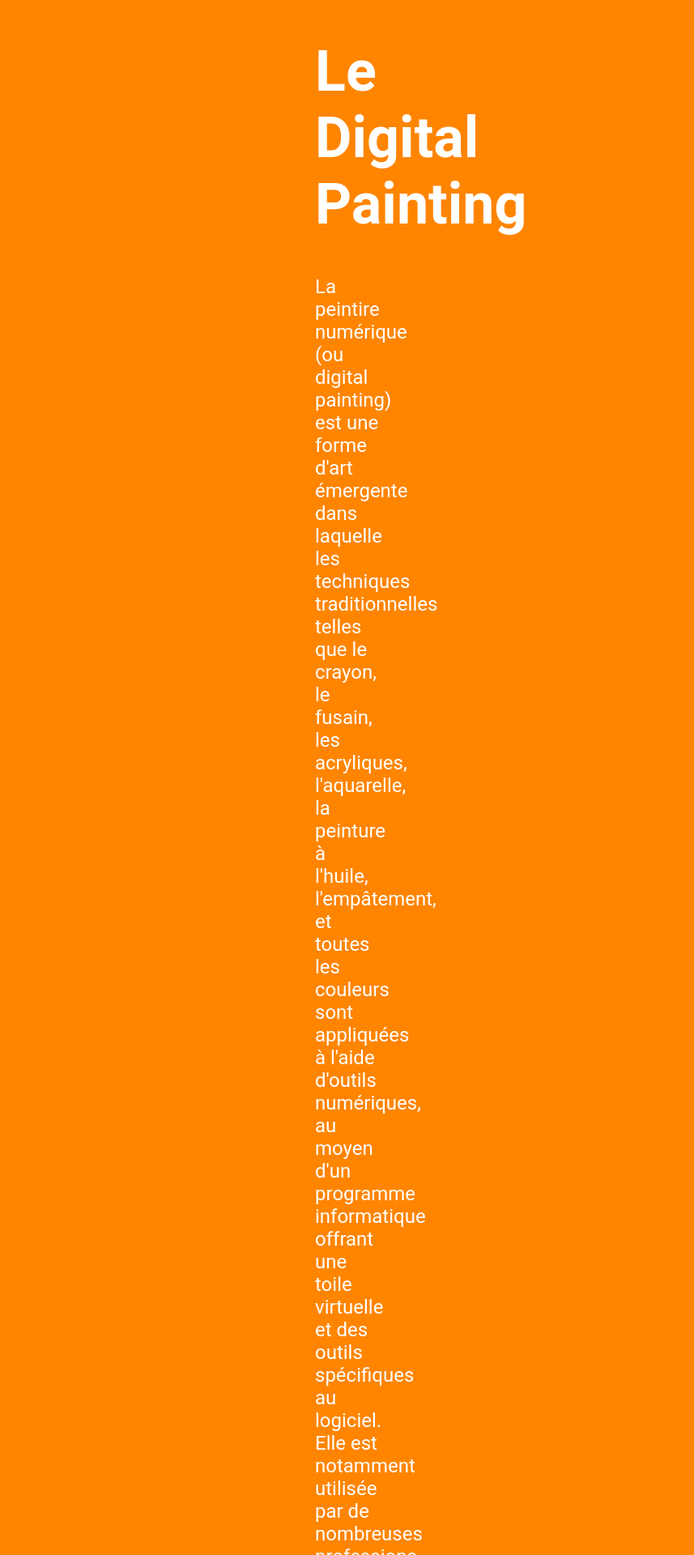
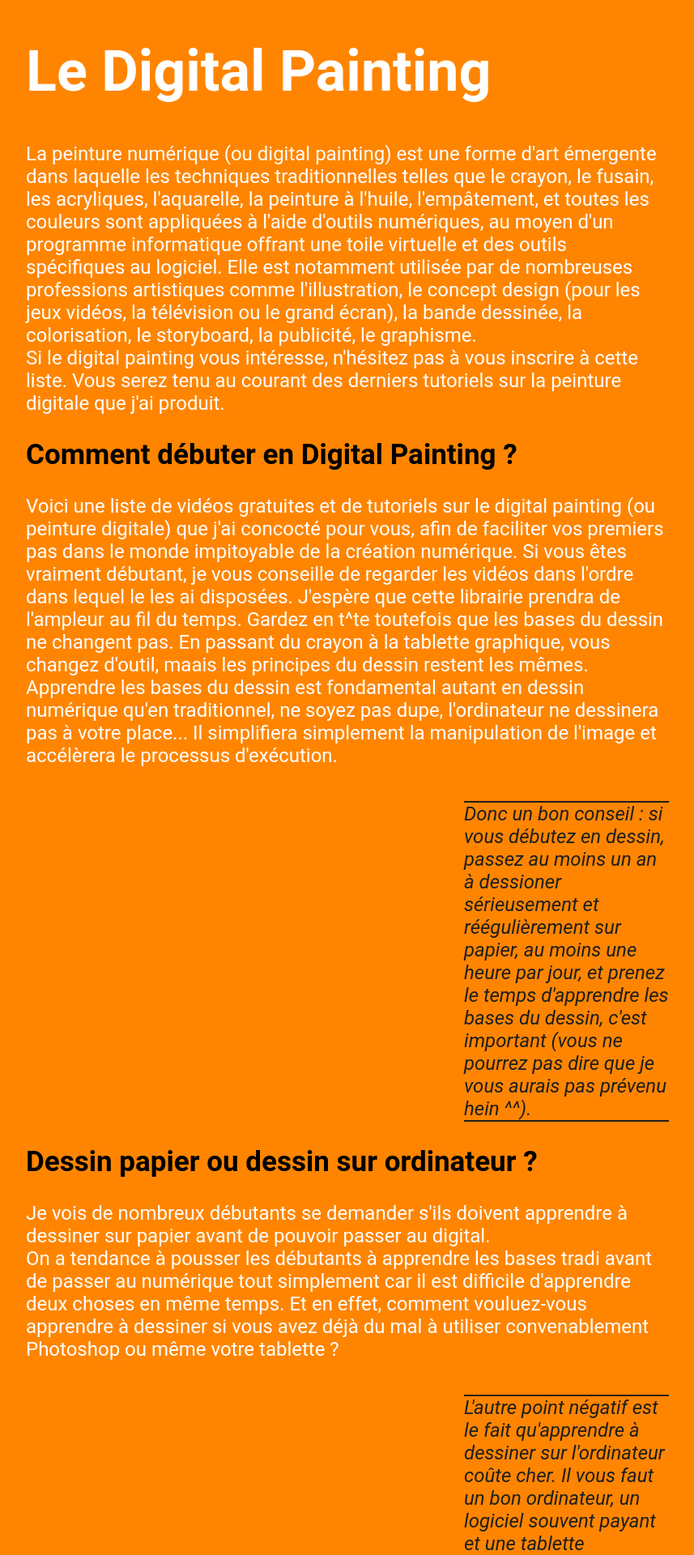
Before and after one commit to DamienPalm/DWWMDP, a PHP site: page /DigitalPainting.html in a window 1280 px wide. Shown: the top 1920 px of the page at 81% size, without its empty margins (211-1068 px from the left). Run offline with PHP 8.4, Linux system fonts and the light colour scheme.

Commit message:
maj 17/10/22

```diff
--- a/Solo/HTML+CSS/Digital Painting/DigitalPainting.html
+++ b/Solo/HTML+CSS/Digital Painting/DigitalPainting.html
@@ -9,7 +9,7 @@
     <body>
         <h1>Le Digital Painting</h1>
 
-        <p>La peintire numérique (ou digital painting) est une forme d'art émergente dans laquelle les techniques traditionnelles telles que le crayon, le fusain, les acryliques, l'aquarelle, la peinture à l'huile, l'empâtement, et toutes les couleurs sont appliquées à l'aide d'outils numériques, au moyen d'un programme informatique offrant une toile virtuelle et des outils spécifiques au logiciel. Elle est notamment utilisée par de nombreuses professions artistiques comme l'illustration, le concept design (pour les jeux vidéos, la télévision ou le grand écran), la bande dessinée, la colorisation, le storyboard, la publicité, le graphisme.<br />
+        <p>La peinture numérique (ou digital painting) est une forme d'art émergente dans laquelle les techniques traditionnelles telles que le crayon, le fusain, les acryliques, l'aquarelle, la peinture à l'huile, l'empâtement, et toutes les couleurs sont appliquées à l'aide d'outils numériques, au moyen d'un programme informatique offrant une toile virtuelle et des outils spécifiques au logiciel. Elle est notamment utilisée par de nombreuses professions artistiques comme l'illustration, le concept design (pour les jeux vidéos, la télévision ou le grand écran), la bande dessinée, la colorisation, le storyboard, la publicité, le graphisme.<br />
             Si le digital painting vous intéresse, n'hésitez pas à vous inscrire à cette liste. Vous serez tenu au courant des derniers tutoriels sur la peinture digitale que j'ai produit.</p>
 
         <h2>Comment débuter en Digital Painting ?</h2>
@@ -21,7 +21,7 @@
         <h2>Dessin papier ou dessin sur ordinateur ?</h2>
 
         <p>Je vois de nombreux débutants se demander s'ils doivent apprendre à dessiner sur papier avant de pouvoir passer au digital.<br />
-            On a tendance à pousser les débutants à apprendre les bases tradi avant de passer au numérique tout simplement car il est difficile d'apprendre deux choses e, même temps. Et en effet, comment vouluez-vous apprendre à dessiner si vous avez déjà du mal à utiliser convenablement Photoshop ou même votre tablette ?</p><br />
+            On a tendance à pousser les débutants à apprendre les bases tradi avant de passer au numérique tout simplement car il est difficile d'apprendre deux choses en même temps. Et en effet, comment vouluez-vous apprendre à dessiner si vous avez déjà du mal à utiliser convenablement Photoshop ou même votre tablette ?</p><br />
         <div>L'autre point négatif est le fait qu'apprendre à dessiner sur l'ordinateur coûte cher. Il vous faut un bon ordinateur, un logiciel souvent payant et une tablette graphique. Alors qu'apprendre en tradi ne vous coûtera qu'une feuille et un crayon et j'imagine que vous devez avoir ça chez vous !</div><br />
         <p>Enfin, imaginez que vous vous découragiez après 1 mois de pratique ? Tout ce matériel sera devenus inutile.<br />
         Quand j'ai commencé à m'intéresser sérieusement au dessin, je devais avoir environ 11 ans. A cette époque, on avait à peine internet... les forfaits n'étaient pas illimité et Youtube n'existait pas (oui je sais, cela doit être dur à croire pour les plus jeunes d'entre vous!)</p>
--- a/Solo/HTML+CSS/Digital Painting/Style.css
+++ b/Solo/HTML+CSS/Digital Painting/Style.css
@@ -1,8 +1,8 @@
 body
 {
     background-color: #FF8500;
-    margin-left: 600px;
-    margin-right: 600px;
+    margin-left: 243px;
+    margin-right: 243px;
     background-position: center;
 }
 
```
